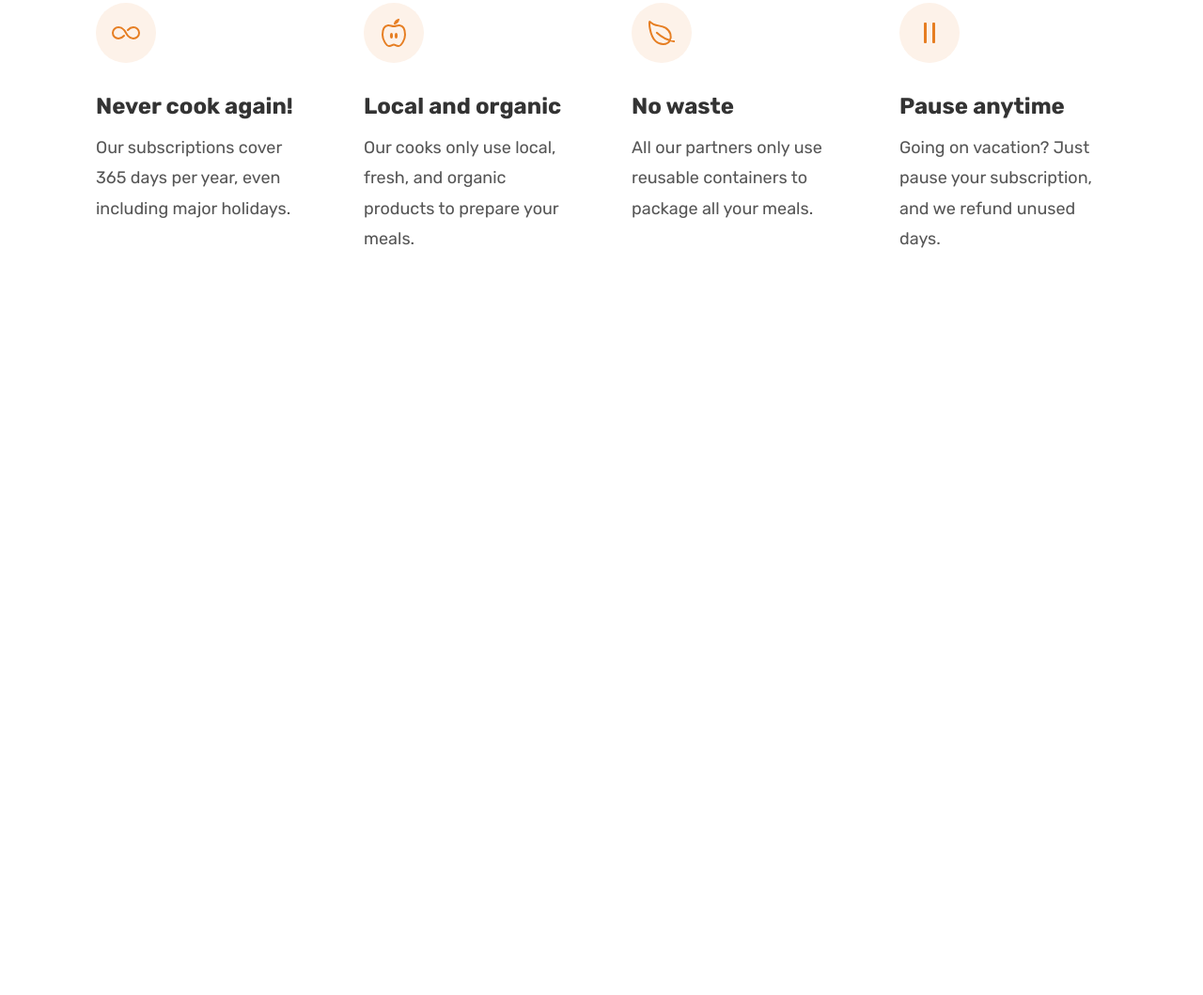
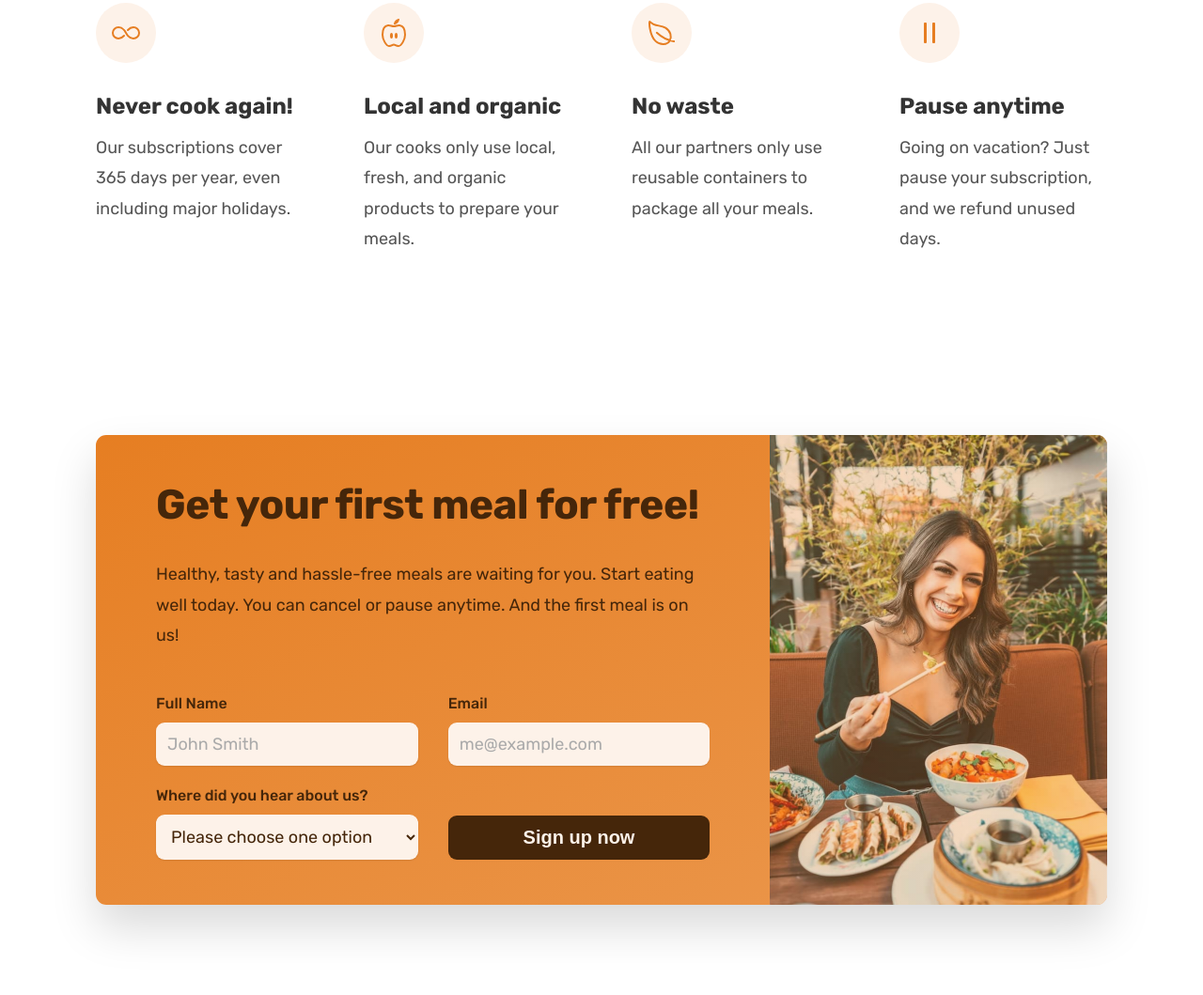
Before and after one commit to umeshsiddarth/Omnifood, a plain HTML site: page index.html in a window 1280 px wide. Shown: the part 5477-6536 px from the top of the page at 94% size. Before the commit the page ends 5844 px from the top, so only its background shows below. Drawn offline with nearby package versions, Linux system fonts and the light colour scheme.

Commit message:
Added Contact form with focus styling to the page

```diff
--- a/css/style.css
+++ b/css/style.css
@@ -30,7 +30,9 @@ Paragraph: 1.6
 #fae5d3
 
 - Shades: (Darker Colors)
+#eb984e
 #cf711f
+#45260a
 
 - Accents:
 
@@ -42,7 +44,10 @@ Paragraph: 1.6
 #888
 
 --- Shadows
+0 2.4rem 4.8rem rgba(0, 0, 0, 0.075)
 
+hover:
+0 3.2rem 6.4rem rgba(0, 0, 0, 0.06)
 
 --- Border-Radius
 Button: 9px
@@ -183,6 +188,26 @@ body {
   box-shadow: inset 0 0 0 3px #fff;
 }
 
+.btn--form {
+  display: inline-block;
+  font-size: 2rem;
+  font-weight: 600;
+  text-decoration: none;
+  border-radius: 9px;
+  transition: all 0.3s;
+  border: none;
+  cursor: pointer;
+  background-color: #45260a;
+  color: #fdf2e9;
+  align-self: end;
+  padding: 1.2rem;
+}
+
+.btn--form:hover {
+  background-color: #fff;
+  color: #555;
+}
+
 .link:link,
 .link:visited {
   display: inline-block;
@@ -217,6 +242,11 @@ body {
   height: 2.4rem;
   width: 2.4rem;
   color: #e67e22;
+}
+
+*:focus {
+  outline: none;
+  box-shadow: 0 0 0 0.5rem rgba(230, 125, 34, 0.5);
 }
 
 /* Helper Classes */
@@ -695,3 +725,82 @@ strong {
   font-size: 1.8rem;
   line-height: 1.8;
 }
+
+/*******************************************/
+/* CTA Section */
+/*******************************************/
+
+.section-cta {
+  padding: 9.6rem 0;
+}
+
+.cta {
+  display: grid;
+  grid-template-columns: 2fr 1fr;
+  background-image: linear-gradient(to right bottom, #e67e22, #eb984e);
+  box-shadow: 0 2.4rem 4.8rem rgba(0, 0, 0, 0.15);
+  border-radius: 11px;
+  overflow: hidden;
+}
+
+.cta-img-box {
+  background-image: linear-gradient(
+      to right bottom,
+      rgba(230, 125, 34, 0.3),
+      rgba(235, 151, 78, 0.3)
+    ),
+    url("../img/eating.jpg");
+  background-size: cover;
+  background-position: center;
+}
+
+.cta-text-box {
+  padding: 4.8rem 6.4rem 4.8rem 6.4rem;
+  color: #45260a;
+}
+
+.cta .heading-secondary {
+  color: #45260a;
+  margin-bottom: 3.2rem;
+}
+
+.cta-text {
+  font-size: 1.8rem;
+  line-height: 1.8;
+  margin-bottom: 4.8rem;
+}
+
+.cta-form {
+  display: grid;
+  grid-template-columns: 1fr 1fr;
+  column-gap: 3.2rem;
+  row-gap: 2.4rem;
+}
+
+.cta-form label {
+  display: block;
+  font-size: 1.6rem;
+  font-weight: 500;
+  margin-bottom: 1.2rem;
+}
+
+.cta-form input,
+.cta-form select {
+  width: 100%;
+  padding: 1.2rem;
+  font-size: 1.8rem;
+  font-family: inherit;
+  border: none;
+  background-color: #fdf2e9;
+  border-radius: 9px;
+  box-shadow: 0 1px 2px rgba(0, 0, 0, 0.1);
+  color: inherit;
+}
+
+.cta-form input::placeholder {
+  color: #aaa;
+}
+
+.cta *:focus {
+  box-shadow: 0 0 0 5px rgba(253, 242, 233, 0.5);
+}
--- a/index.html
+++ b/index.html
@@ -520,6 +520,62 @@
           </div>
         </div>
       </section>
+
+      <section class="section-cta">
+        <div class="container">
+          <div class="cta">
+            <div class="cta-text-box">
+              <h2 class="heading-secondary">Get your first meal for free!</h2>
+              <p class="cta-text">
+                Healthy, tasty and hassle-free meals are waiting for you. Start
+                eating well today. You can cancel or pause anytime. And the
+                first meal is on us!
+              </p>
+
+              <form class="cta-form" action="#">
+                <div>
+                  <label for="full-name">Full Name</label>
+                  <input
+                    id="full-name"
+                    type="text"
+                    placeholder="John Smith"
+                    required
+                  />
+                </div>
+
+                <div>
+                  <label for="email">Email</label>
+                  <input
+                    id="email"
+                    type="email"
+                    placeholder="me@example.com"
+                    required
+                  />
+                </div>
+
+                <div>
+                  <label for="select-where">Where did you hear about us?</label>
+                  <select id="select-where" required>
+                    <option value="">Please choose one option</option>
+                    <option value="friends">Friends and Family</option>
+                    <option value="youtube">Youtube Video</option>
+                    <option value="podcast">Podcast</option>
+                    <option value="ads">Facebook Ads</option>
+                    <option value="others">Others</option>
+                  </select>
+                </div>
+
+                <button class="btn btn--form">Sign up now</button>
+              </form>
+            </div>
+            <div
+              class="cta-img-box"
+              role="img"
+              aria-label="Woman Enjoying Food"
+            ></div>
+          </div>
+        </div>
+      </section>
     </main>
 
     <script
```
